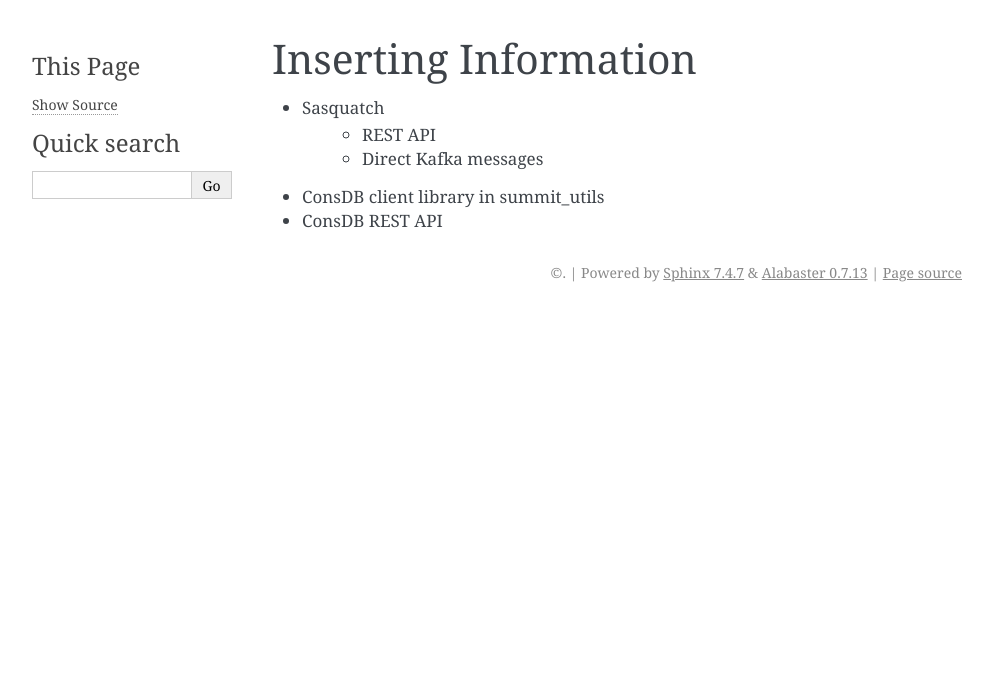
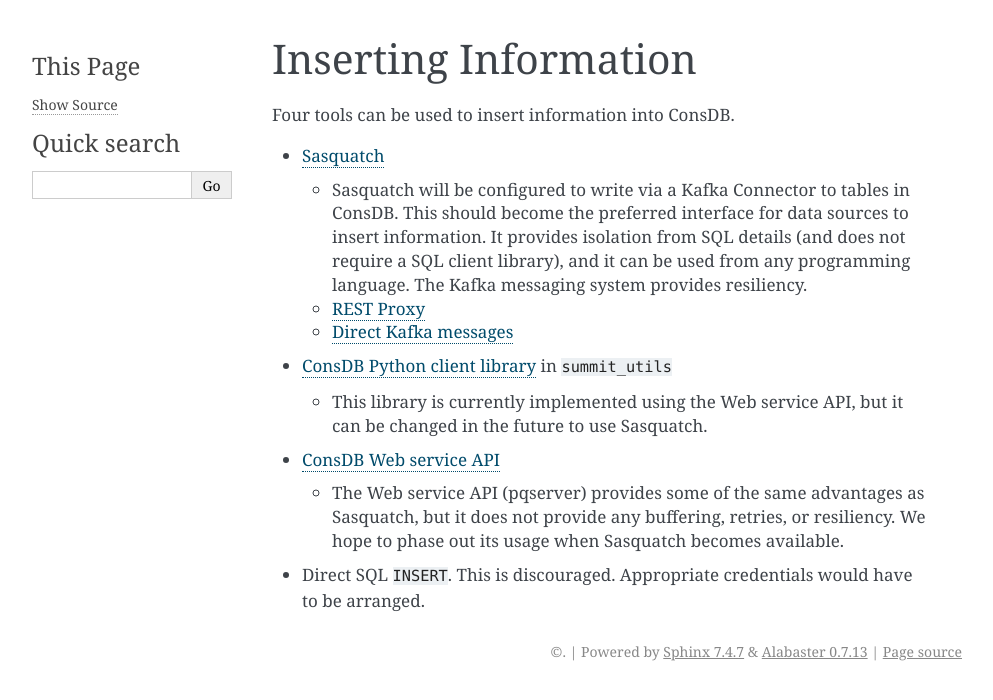
Before and after one commit to lsst-dm/consdb, a Sphinx documentation site: the page built from doc/contributor-guide/inserting-information.rst, in a window 1280 px wide. Shown: the top 700 px of the page, without its empty margins (148-1141 px from the left). Built offline with Sphinx 7.4.7, drawn with Linux system fonts in a browser that asks for light colours.

Commit message:
Flesh out contribution information.

```diff
--- a/doc/contributor-guide/inserting-information.rst
+++ b/doc/contributor-guide/inserting-information.rst
@@ -2,9 +2,20 @@
 Inserting Information
 #####################
 
-* Sasquatch
-    * REST API
-    * Direct Kafka messages
+Four tools can be used to insert information into ConsDB.
 
-* ConsDB client library in summit_utils
-* ConsDB REST API
+- `Sasquatch <https://sasquatch.lsst.io/user-guide/sendingdata.html>`__
+
+  - Sasquatch will be configured to write via a Kafka Connector to tables in ConsDB.  This should become the preferred interface for data sources to insert information.  It provides isolation from SQL details (and does not require a SQL client library), and it can be used from any programming language.  The Kafka messaging system provides resiliency.
+  - `REST Proxy <https://sasquatch.lsst.io/user-guide/restproxy.html>`__
+  - `Direct Kafka messages <https://sasquatch.lsst.io/user-guide/directconnection.html>`__
+
+- `ConsDB Python client library <https://github.com/lsst-sitcom/summit_utils/blob/main/python/lsst/summit/utils/consdbClient.py>`__ in ``summit_utils``
+
+  - This library is currently implemented using the Web service API, but it can be changed in the future to use Sasquatch.
+
+- `ConsDB Web service API <https://usdf-rsp.slac.stanford.edu/consdb/docs/>`__
+
+  - The Web service API (pqserver) provides some of the same advantages as Sasquatch, but it does not provide any buffering, retries, or resiliency.  We hope to phase out its usage when Sasquatch becomes available.
+
+- Direct SQL ``INSERT``.  This is discouraged.  Appropriate credentials would have to be arranged.
```
Also changed, not shown: doc/contributor-guide/adding-columns.rst (+23 -4 lines), doc/contributor-guide/adding-tables.rst (+5 -4 lines).
